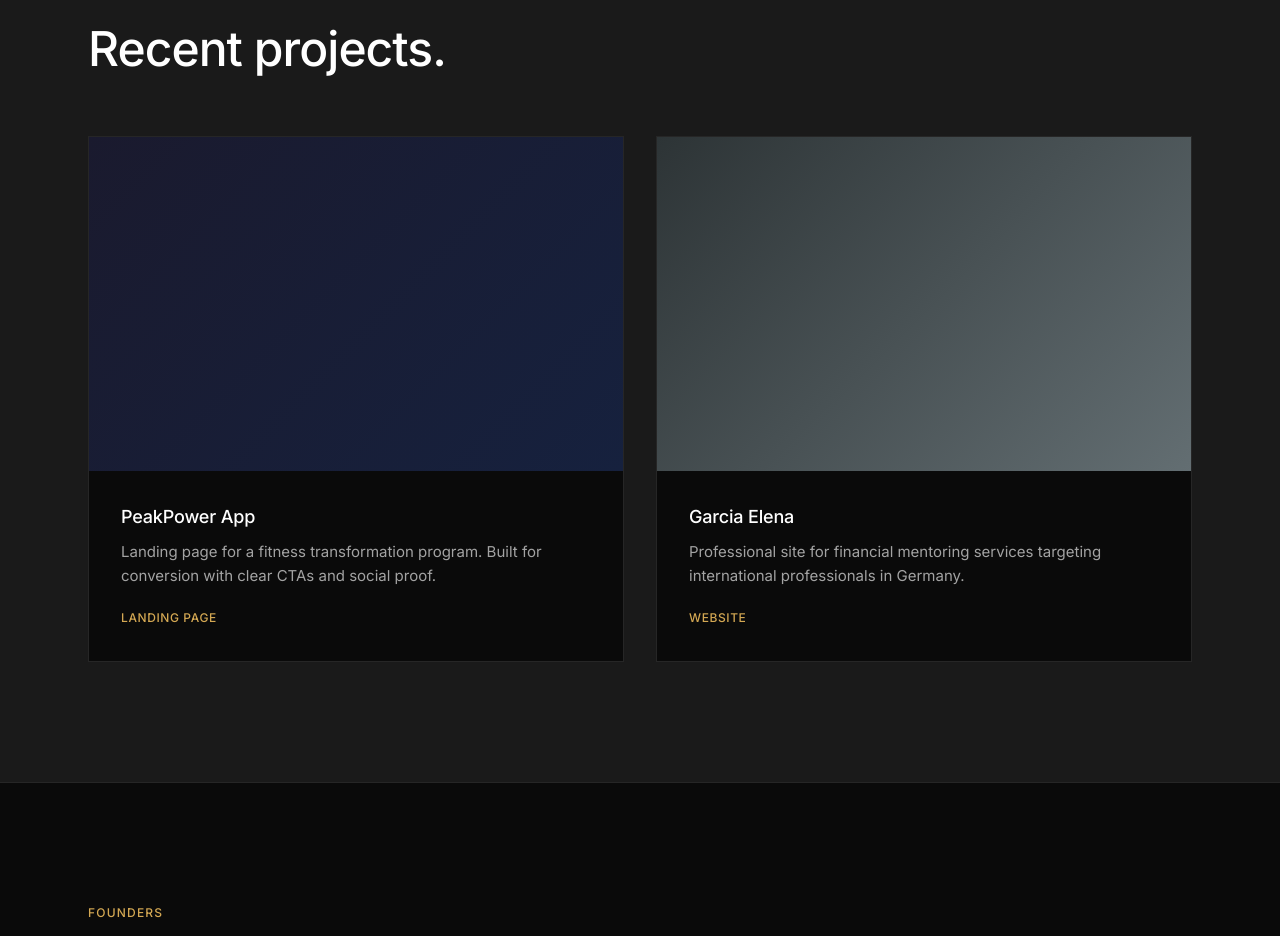
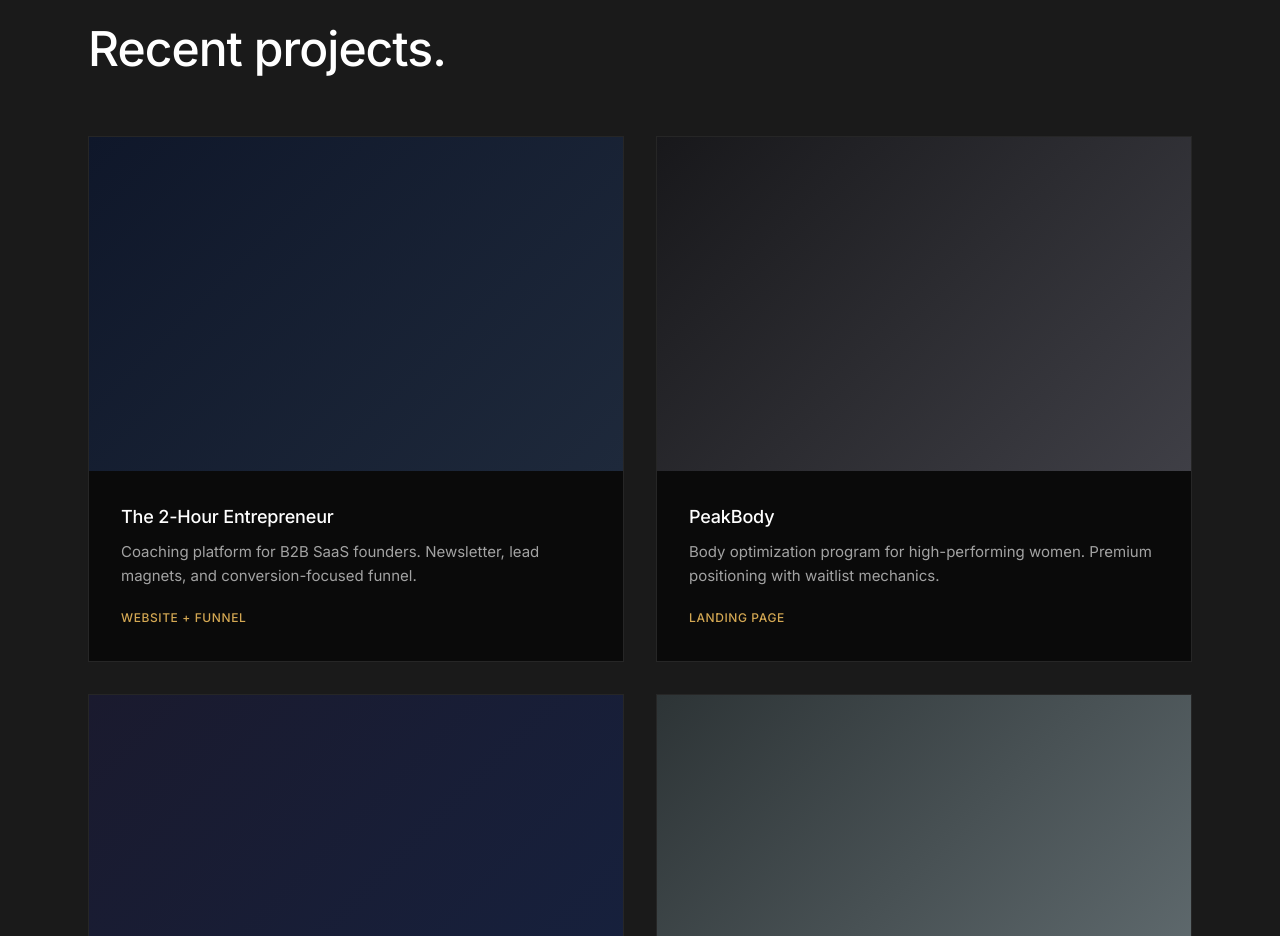
Before and after one commit to Tiklgra/launchpad-studio, a plain HTML site: page index.html in a window 1280 px wide. Shown: the part 2900-3836 px from the top of the page. Drawn offline with Linux system fonts and the light colour scheme.

Commit message:
Add 2HE and PeakBody to portfolio

```diff
--- a/index.html
+++ b/index.html
@@ -144,6 +144,24 @@
             <h2>Recent projects.</h2>
 
             <div class="work-grid">
+                <a href="https://the2hourentrepreneur.com" target="_blank" class="work-item">
+                    <div class="work-image" style="background: linear-gradient(135deg, #0f172a 0%, #1e293b 100%);"></div>
+                    <div class="work-info">
+                        <h3>The 2-Hour Entrepreneur</h3>
+                        <p>Coaching platform for B2B SaaS founders. Newsletter, lead magnets, and conversion-focused funnel.</p>
+                        <span class="work-tag">Website + Funnel</span>
+                    </div>
+                </a>
+
+                <a href="https://peak-method.com/peakbody" target="_blank" class="work-item">
+                    <div class="work-image" style="background: linear-gradient(135deg, #18181b 0%, #3f3f46 100%);"></div>
+                    <div class="work-info">
+                        <h3>PeakBody</h3>
+                        <p>Body optimization program for high-performing women. Premium positioning with waitlist mechanics.</p>
+                        <span class="work-tag">Landing Page</span>
+                    </div>
+                </a>
+
                 <a href="https://peakpowerapp.com" target="_blank" class="work-item">
                     <div class="work-image" style="background: linear-gradient(135deg, #1a1a2e 0%, #16213e 100%);"></div>
                     <div class="work-info">
```
